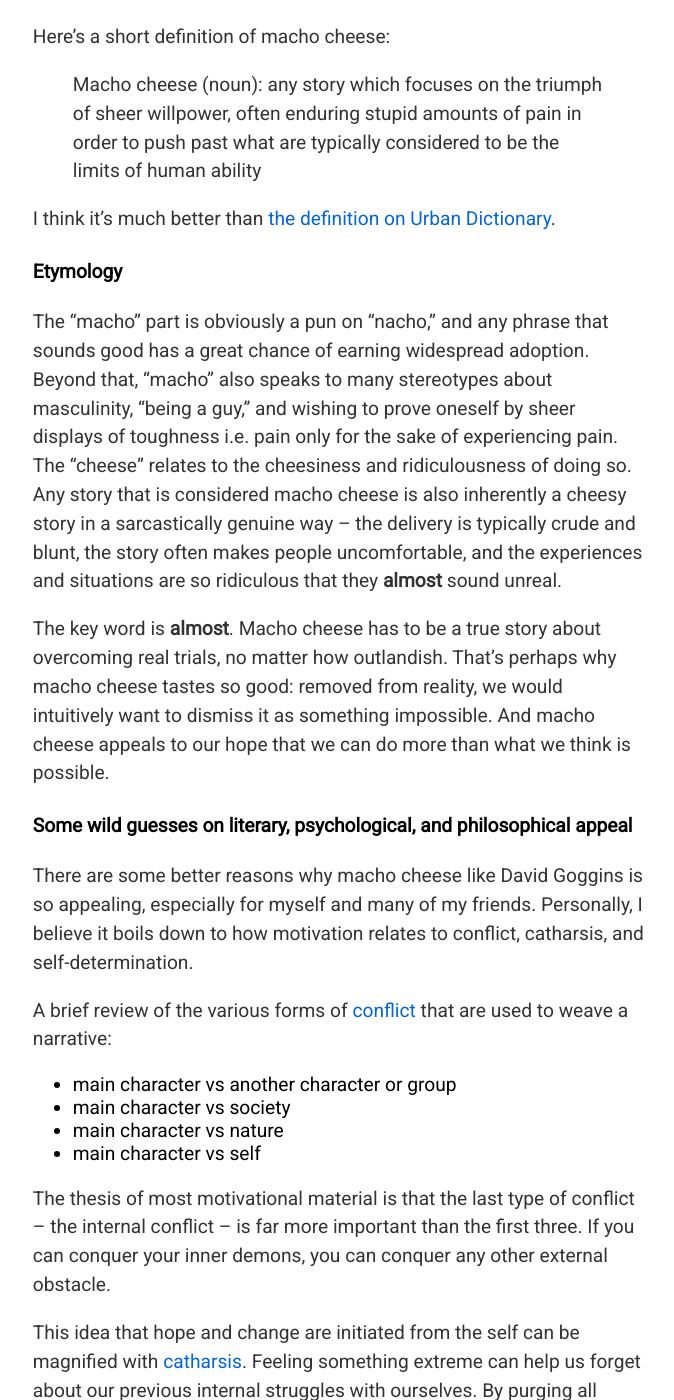
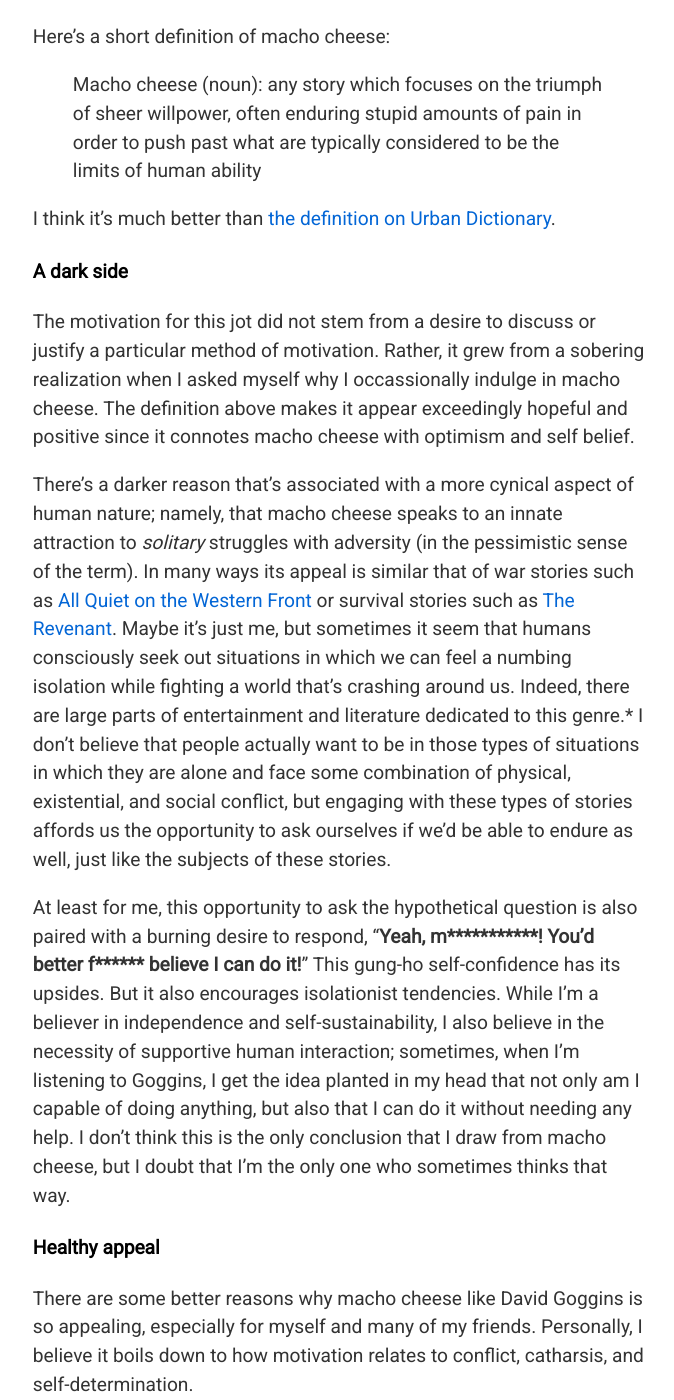
Before and after one commit to geordgez/geordgez.github.io, a Jekyll site: the page built from _posts/2019-01-26-goggins-macho-cheese.md, in a window 1280 px wide and 1400 px high, scrolled down 1627 px. Shown: the whole window, without its empty margins (300-974 px from the left). Built offline with Jekyll 4.4.1, drawn with Linux system fonts in a browser that asks for light colours; some of the changed text lies outside the part shown.

Commit message:
Add to macho cheese + reorganize + fix typos

```diff
--- a/_posts/2019-01-26-goggins-macho-cheese.md
+++ b/_posts/2019-01-26-goggins-macho-cheese.md
@@ -24,13 +24,15 @@ Here's a short definition of macho cheese:
 
 I think it's much better than [the definition on Urban Dictionary](https://www.urbandictionary.com/define.php?term=macho%20cheese).
 
-#### Etymology
+#### A dark side
 
-The "macho" part is obviously a pun on "nacho," and any phrase that sounds good has a great chance of earning widespread adoption. Beyond that, "macho" also speaks to many stereotypes about masculinity, "being a guy," and wishing to prove oneself by sheer displays of toughness i.e. pain only for the sake of experiencing pain. The "cheese" relates to the cheesiness and ridiculousness of doing so. Any story that is considered macho cheese is also inherently a cheesy story in a sarcastically genuine way -- the delivery is typically crude and blunt, the story often makes people uncomfortable, and the experiences and situations are so ridiculous that they **almost** sound unreal.
+The motivation for this jot did not stem from a desire to discuss or justify a particular method of motivation. Rather, it grew from a sobering realization when I asked myself why I occassionally indulge in macho cheese. The definition above makes it appear exceedingly hopeful and positive since it connotes macho cheese with optimism and self belief.
 
-The key word is **almost**. Macho cheese has to be a true story about overcoming real trials, no matter how outlandish. That's perhaps why macho cheese tastes so good: removed from reality, we would intuitively want to dismiss it as something impossible. And macho cheese appeals to our hope that we can do more than what we think is possible.
+There's a darker reason that's associated with a more cynical aspect of human nature; namely, that macho cheese speaks to an innate attraction to *solitary* struggles with adversity (in the pessimistic sense of the term). In many ways its appeal is similar that of war stories such as [All Quiet on the Western Front](https://en.wikipedia.org/wiki/All_Quiet_on_the_Western_Front) or survival stories such as [The Revenant](https://en.wikipedia.org/wiki/The_Revenant_(novel)). Maybe it's just me, but sometimes it seem that humans consciously seek out situations in which we can feel a numbing isolation while fighting a world that's crashing around us. Indeed, there are large parts of entertainment and literature dedicated to this genre.\* I don't believe that people actually want to be in those types of situations in which they are alone and face some combination of physical, existential, and social conflict, but engaging with these types of stories affords us the opportunity to ask ourselves if we'd be able to endure as well, just like the subjects of these stories.
 
-#### Some wild guesses on literary, psychological, and philosophical appeal
+At least for me, this opportunity to ask the hypothetical question is also paired with a burning desire to respond, "**Yeah, m\*\*\*\*\*\*\*\*\*\*\*! You'd better f\*\*\*\*\*\*  believe I can do it!**" This gung-ho self-confidence has its upsides. But it also encourages isolationist tendencies. While I'm a believer in independence and self-sustainability, I also believe in the necessity of supportive human interaction; sometimes, when I'm listening to Goggins, I get the idea planted in my head that not only am I capable of doing anything, but also that I can do it without needing any help. I don't think this is the only conclusion that I draw from macho cheese, but I doubt that I'm the only one who sometimes thinks that way.
+
+#### Healthy appeal
 
 There are some better reasons why macho cheese like David Goggins is so appealing, especially for myself and many of my friends. Personally, I believe it boils down to how motivation relates to conflict, catharsis, and self-determination.
 
@@ -45,7 +47,13 @@ The thesis of most motivational material is that the last type of conflict -- th
 
 This idea that hope and change are initiated from the self can be magnified with [catharsis](https://en.wikipedia.org/wiki/Catharsis). Feeling something extreme can help us forget about our previous internal struggles with ourselves. By purging all mental baggage, we can comfortably start changing ourselves, beginning with a clean slate.
 
-I'd also argue that this tendency to find comfort in a "clean slate" state of being really speaks to an optimistic hope that self-determination is possible. Because for someone who believes that they can write their own destiny, what's a better starting point than to start from ground zero, a blank page, a [tabula rasa](https://en.wikipedia.org/wiki/Tabula_rasa)?
+I'd also argue that this tendency to find comfort in a "clean slate" state of being really speaks to an optimistic hope that self-determination is possible. Because for someone who believes that they can write their own destiny, what's a better starting point than to start from ground zero, a blank page, [tabula rasa](https://en.wikipedia.org/wiki/Tabula_rasa)?
+
+#### Etymology
+
+The "macho" part is obviously a pun on "nacho," and any phrase that sounds good has a great chance of earning widespread adoption. Beyond that, "macho" also speaks to many stereotypes about masculinity, "being a guy," and wishing to prove oneself by sheer displays of toughness i.e. pain only for the sake of experiencing pain. The "cheese" relates to the cheesiness and ridiculousness of doing so. Any story that is considered macho cheese is also inherently a cheesy story in a sarcastically genuine way -- the delivery is typically crude and blunt, the story often makes people uncomfortable, and the experiences and situations are so ridiculous that they **almost** sound unreal.
+
+The key word is **almost**. Macho cheese has to be a true story about overcoming real trials, no matter how outlandish. That's perhaps why macho cheese tastes so good: removed from reality, we would intuitively want to dismiss it as something impossible. And macho cheese appeals to our hope that we can do more than what we think is possible.
 
 ### Is macho cheese good for you?
 
@@ -56,3 +64,5 @@ I think the key part of macho cheese is that you need to be smart about how much
 Understandably, Goggins rubs many people the wrong way. This type of reaction is understandable. He can come off as arrogant, selfish, and a bit of a psychopath. His dedication to what he does is practically obsessive and always in relation to the self. When he talks about his feats, it can seem like he's bragging.
 
 But as someone who really likes what David Goggins stands for, I think those types of reactions are misunderstandings of his mission. The root of why I gravitate towards Goggins goes beyond his resume or achievements. It's the fact that he represents what is possible when you conquer your self-imposed fears and master your own mind because there are so many limits that you only place on yourself artificially. Fundamentally, he's not doing it to gain more followers on social media, to make more money, to achieve any goal related to fame or fortune. He's doing it because he wants to always know that he's discovered his full abilities, and that through him others can discover whatever is necessary to find theirs.
+
+\*Some other examples: other examples: [The Martian](https://en.wikipedia.org/wiki/The_Martian_(film)), [127 Hours](https://en.wikipedia.org/wiki/127_Hours), [Robinson Crusoe](https://en.wikipedia.org/wiki/Robinson_Crusoe)
```
Also changed, not shown: other parts of _posts/2019-01-26-goggins-macho-cheese.md (+1 -1 lines).
